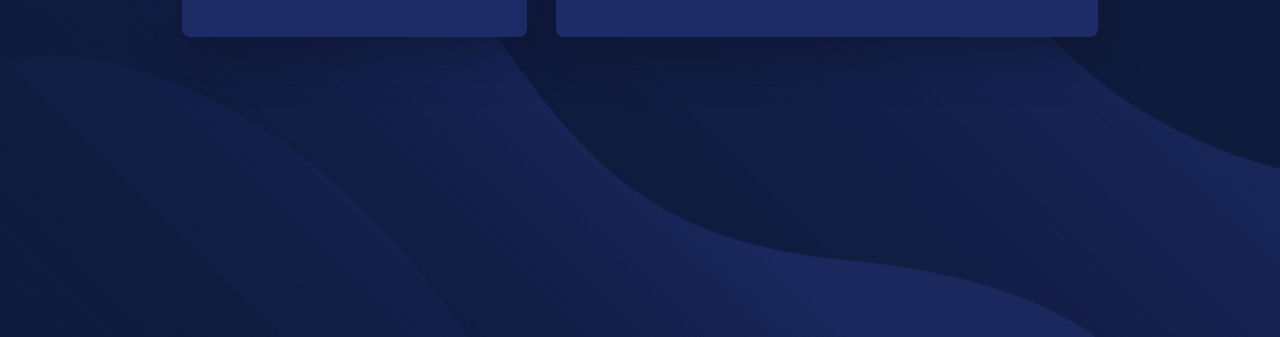
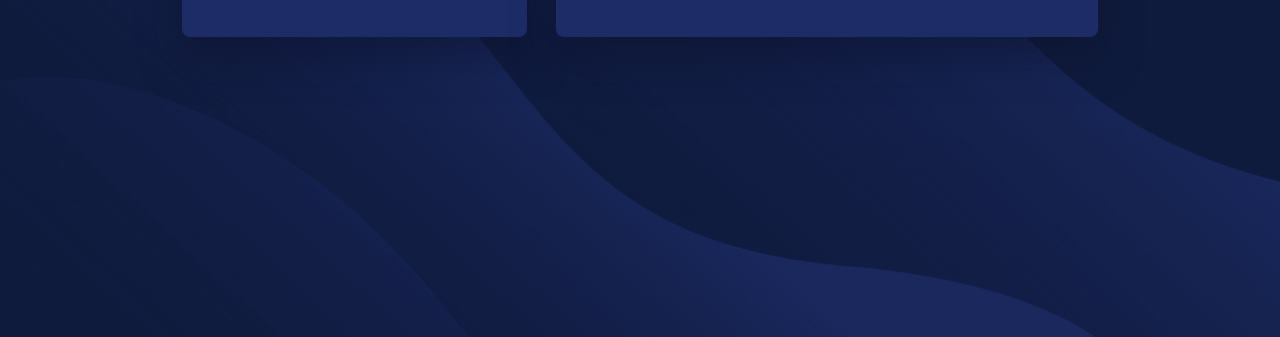
Before and after one commit to TrystaRaye/fylo-data-component, a plain HTML site: page index.html in a window 1280 px wide. Shown: the part 463-800 px from the top of the page. Drawn offline with Linux system fonts and the light colour scheme; a web font is replaced by a local one.

Commit message:
Add files via upload

```diff
--- a/style.css
+++ b/style.css
@@ -41,7 +41,7 @@ body {
   background-image: url(images/bg-desktop.png);
   background-repeat: no-repeat;
   background-position: bottom;
-  background-size: 1440px 460px;
+  background-size: 1440px 425px;
 
   display: flex;
   flex-direction: row;
```
